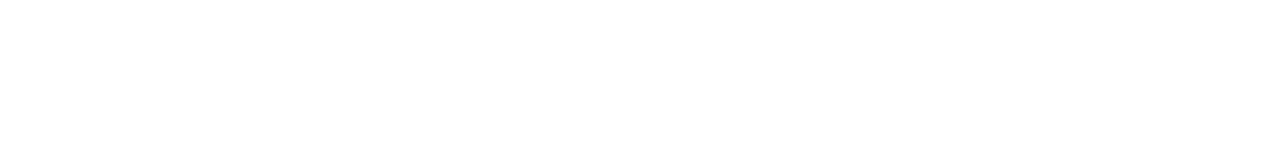
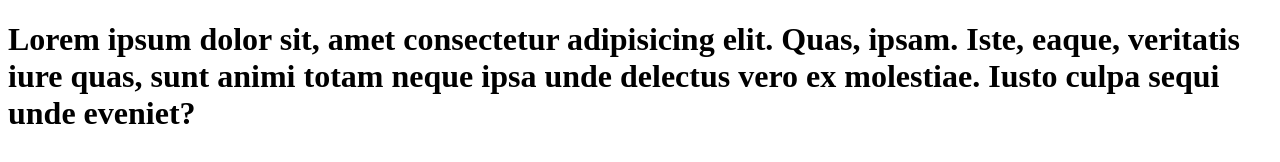
Before and after one commit to MaksymHoch/pe2023-get-intro, a plain HTML site: page git-intro/index.html in a window 1280 px wide. Drawn offline with Linux system fonts and the light colour scheme.

Commit message:
Add head

```diff
--- a/git-intro/index.html
+++ b/git-intro/index.html
@@ -6,6 +6,7 @@
     <title>Document</title>
 </head>
 <body>
+    <h1>Lorem ipsum dolor sit, amet consectetur adipisicing elit. Quas, ipsam. Iste, eaque, veritatis iure quas, sunt animi totam neque ipsa unde delectus vero ex molestiae. Iusto culpa sequi unde eveniet?</h1>
 
 </body>
 </html>
```
